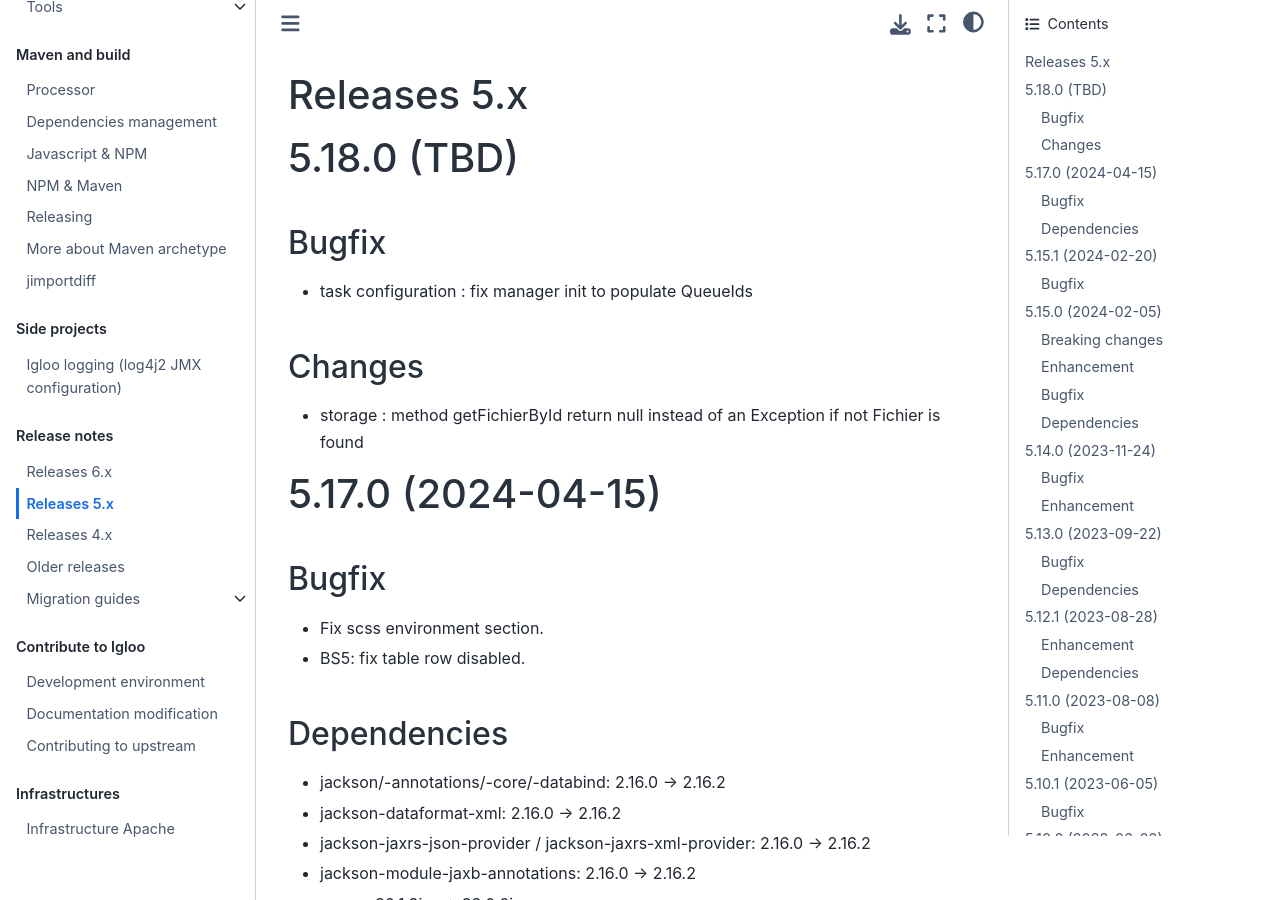
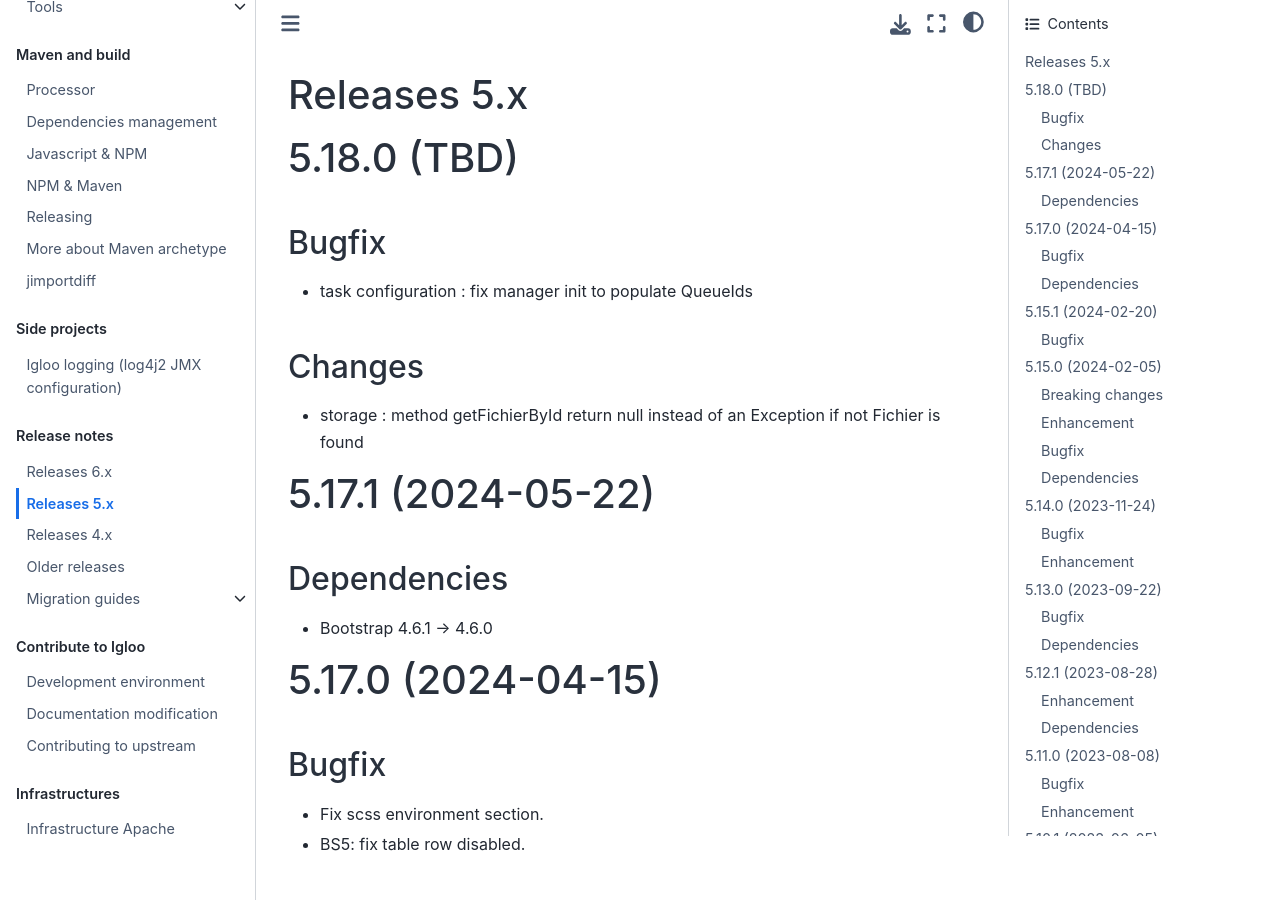
Before and after one commit to igloo-project/igloo-doc, a Sphinx documentation site: the page built from source/release-notes/releases-5.x.md, in a window 1280 px wide and 900 px high. Built offline with Sphinx 7.4.7 and the Sphinx Book theme 1.1.4, drawn with Linux system fonts in a browser that asks for light colours.

Commit message:
changelog 5.17.1

```diff
--- a/source/release-notes/releases-5.x.md
+++ b/source/release-notes/releases-5.x.md
@@ -11,6 +11,14 @@
 ## Changes
 
 * storage : method getFichierById return null instead of an Exception if not Fichier is found
+
+(v5.17.1)=
+
+# 5.17.1 (2024-05-22)
+
+## Dependencies
+
+* Bootstrap 4.6.1 -> 4.6.0
 
 (v5.17.0)=
 
```
